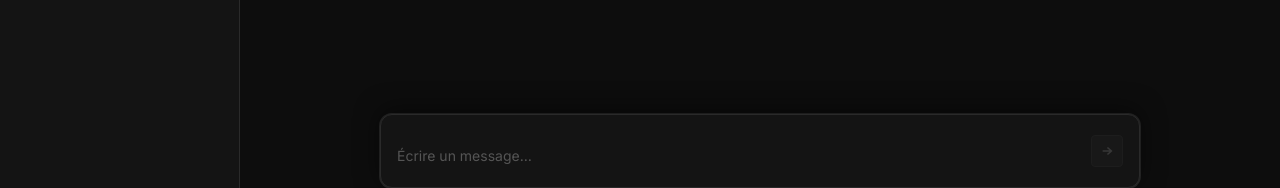
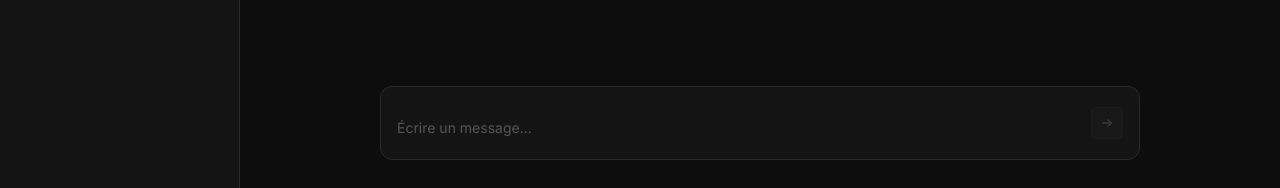
Before and after one commit to Olaxee/ChatInterfaceForAPI, a plain HTML site: page index.html in a window 1280 px wide. Shown: the part 612-800 px from the top of the page. Drawn offline with nearby package versions, Linux system fonts and the light colour scheme.

Commit message:
Update index.html

```diff
--- a/index.html
+++ b/index.html
@@ -623,16 +623,13 @@
   /* ── INPUT FLOTTANT ──────────────────────────────── */
 
   #input-area {
-    position: absolute;
-    bottom: 0;
-    left: 0; right: 0;
-    padding: 0 max(32px, calc(50% - 380px));
-    pointer-events: none;
+    padding: 16px max(32px, calc(50% - 380px)) 28px;
+    flex-shrink: 0;
+    background: transparent;
   }
 
   .input-wrapper {
-    pointer-events: all;
-    box-shadow: 0 -4px 24px rgba(0,0,0,0.5), 0 0 0 1px var(--border);
+    box-shadow: none;
   }
 
   /* ── BOUTON FERMER SIDEBAR (mobile uniquement) ──── */
```
